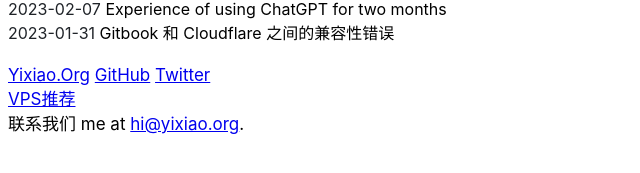
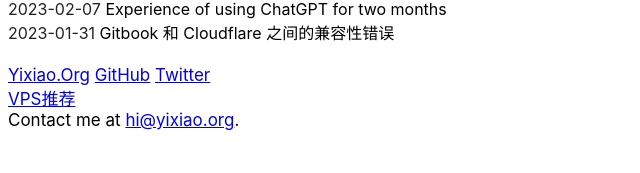
Before and after one commit to YixiaoOrg/blog.yixiao.org, a Jekyll site: the page built from index.html, in a window 1280 px wide. Shown: the part 387-560 px from the top of the page, without its empty margins (0-640 px from the left). Built offline with Jekyll 4.4.1, drawn with Linux system fonts in a browser that asks for light colours; comment, search, counter and statistics services are not loaded.

Commit message:
更新 default.html

```diff
--- a/_layouts/default.html
+++ b/_layouts/default.html
@@ -69,8 +69,7 @@ async>
 <a href="https://Yixiao.Org">Yixiao.Org</a>
 <a href="https://github.com/YixiaoOrg" target="_blank" rel="me noopener noreffer">GitHub</a>
 <a href="https://twitter.com/YixiaoOrg" target="_blank" rel="me noopener noreffer">Twitter</a><br>
-<a href="https://blog.yixiao.org/vps/" target="_blank" >VPS推荐</a><br>
- 联系我们 me at <a alt="发邮件我吧！" href="mailto:&#x0068;&#x0069;&#x0040;&#x0079;&#x0069;&#x0078;&#x0069;&#x0061;&#x006f;&#x002e;&#x006f;&#x0072;&#x0067;">&#x0068;&#x0069;&#x0040;&#x0079;&#x0069;&#x0078;&#x0069;&#x0061;&#x006f;&#x002e;&#x006f;&#x0072;&#x0067;</a>.
+<a href="https://blog.yixiao.org/vps/" target="_blank" >VPS推荐</a><br>Contact me at <a alt="发邮件我吧！" href="mailto:&#x0068;&#x0069;&#x0040;&#x0079;&#x0069;&#x0078;&#x0069;&#x0061;&#x006f;&#x002e;&#x006f;&#x0072;&#x0067;">&#x0068;&#x0069;&#x0040;&#x0079;&#x0069;&#x0078;&#x0069;&#x0061;&#x006f;&#x002e;&#x006f;&#x0072;&#x0067;</a>.
 <br>
 <span id="busuanzi_container_site_pv" style='display:none'>
 Visitors:<span id="busuanzi_value_site_pv"></span>
```
